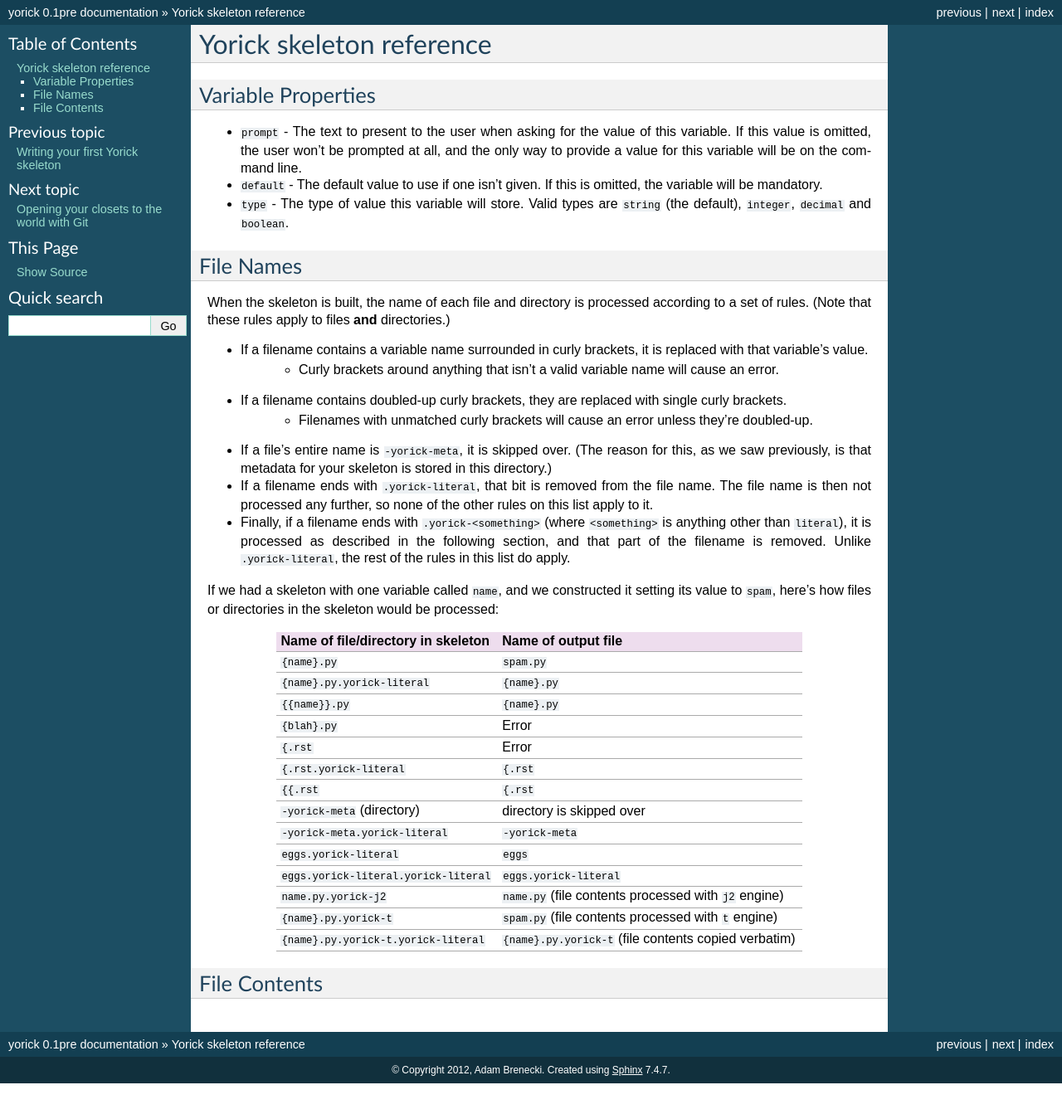
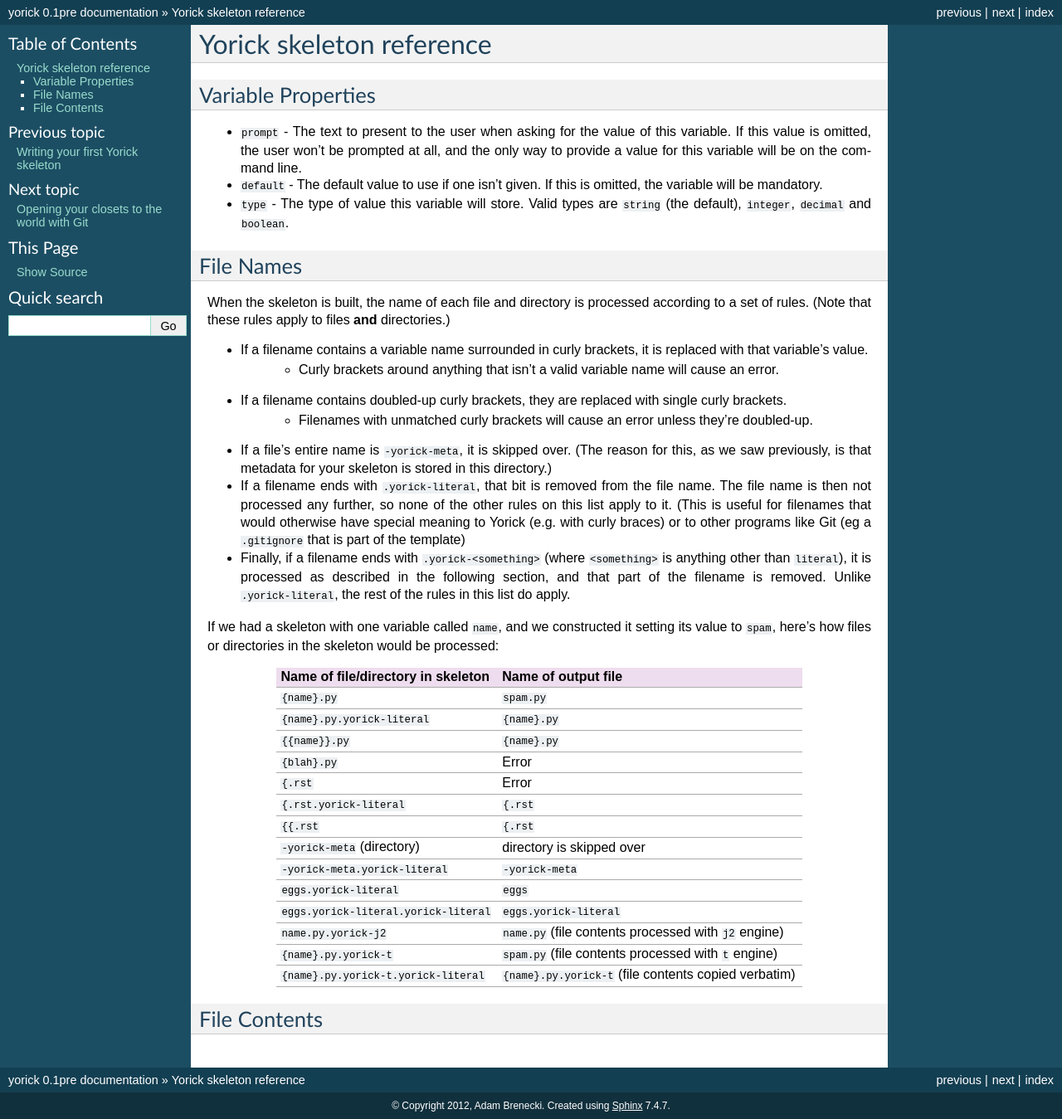
Before and after one commit to daisylb/yorick-python, a Sphinx documentation site: the page built from docs/reference.rst, in a window 1280 px wide. Shown: the whole page at 83% size. Built offline with Sphinx 7.4.7, drawn with Linux system fonts in a browser that asks for light colours; before the commit the page ends 1306 px from its top, so only the background shows below that.

Commit message:
Docs formatting, expand on .yorick-literal

```diff
--- a/docs/reference.rst
+++ b/docs/reference.rst
@@ -18,7 +18,7 @@ When the skeleton is built, the name of each file and directory is processed acc
 - If a filename contains doubled-up curly brackets, they are replaced with single curly brackets.
 	- Filenames with unmatched curly brackets will cause an error unless they're doubled-up.
 - If a file's entire name is ``-yorick-meta``, it is skipped over. (The reason for this, as we saw previously, is that metadata for your skeleton is stored in this directory.)
-- If a filename ends with ``.yorick-literal``, that bit is removed from the file name. The file name is then not processed any further, so none of the other rules on this list apply to it.
+- If a filename ends with ``.yorick-literal``, that bit is removed from the file name. The file name is then not processed any further, so none of the other rules on this list apply to it. (This is useful for filenames that would otherwise have special meaning to Yorick (e.g. with curly braces) or to other programs like Git (eg a ``.gitignore`` that is part of the template)
 - Finally, if a filename ends with ``.yorick-<something>`` (where ``<something>`` is anything other than ``literal``), it is processed as described in the following section, and that part of the filename is removed. Unlike ``.yorick-literal``, the rest of the rules in this list do apply.
 
 If we had a skeleton with one variable called ``name``, and we constructed it setting its value to ``spam``, here's how files or directories in the skeleton would be processed:
@@ -39,7 +39,7 @@ Name of file/directory in skeleton     Name of output file
 ``eggs.yorick-literal.yorick-literal`` ``eggs.yorick-literal``
 ``name.py.yorick-j2``                  ``name.py`` (file contents processed with ``j2`` engine)
 ``{name}.py.yorick-t``                 ``spam.py`` (file contents processed with ``t`` engine)
-``{name}.py.yorick-t.yorick-literal``                 ``{name}.py.yorick-t`` (file contents copied verbatim)
+``{name}.py.yorick-t.yorick-literal``  ``{name}.py.yorick-t`` (file contents copied verbatim)
 ====================================== ===================
 
 
```
